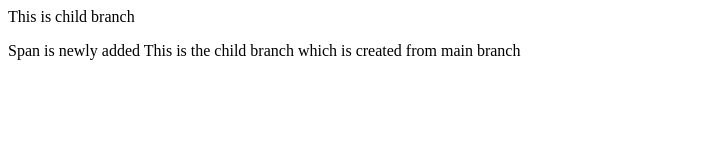
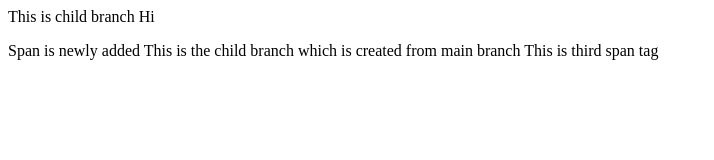
Before and after one commit to Shobha-C/aurelia-batch-1, a plain HTML site: page index.html in a window 1280 px wide. Shown: the whole page, without its empty margins (0-714 px from the left). Drawn offline with nearby package versions, Linux system fonts and the light colour scheme; files that its build step writes are made by us from their sources.

```diff
--- a/index.html
+++ b/index.html
@@ -6,9 +6,10 @@
     </head>
     <body>
         <div class="container">
-            <p>This is child branch</p>
+            <p>This is child branch Hi</p>
             <span>Span is newly added</span>
             <span>This is the child branch which is created from main branch</span>
+            <span>This is third span tag</span>
         </div>
     </body>
 </html>
```
